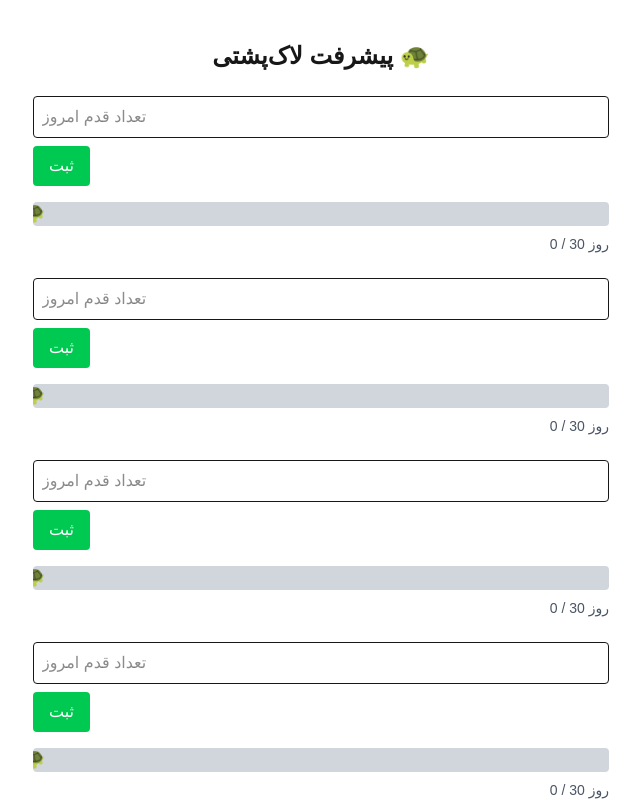
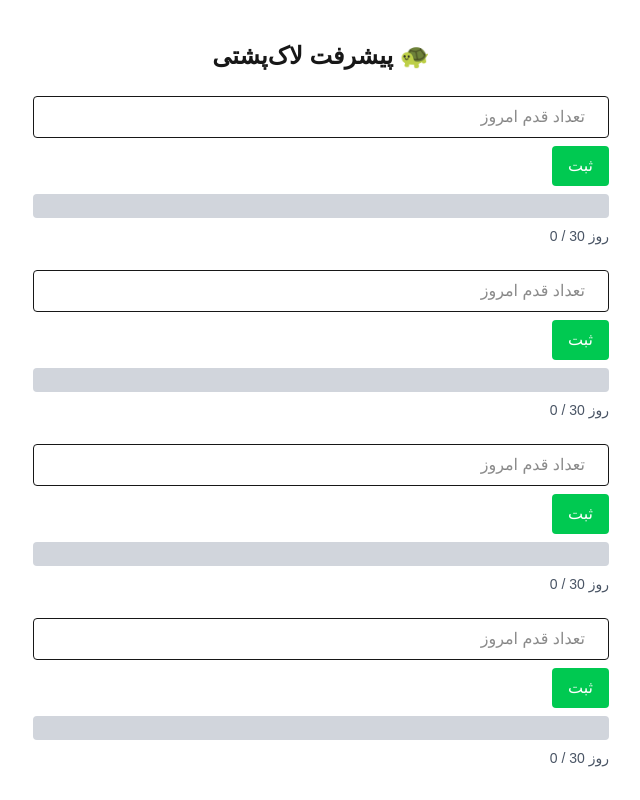
Before and after one commit to mehrcode/fitbond_frontend, a Next.js app: page /turtleGroup in a window 1280 px wide. Shown: the whole page, without its empty margins (319-959 px from the left). Built offline with nearby package versions, Linux system fonts and the light colour scheme.

Commit message:
update progress bar

```diff
--- a/src/app/turtleGroup/page.tsx
+++ b/src/app/turtleGroup/page.tsx
@@ -56,22 +56,24 @@ export default function ProgressApp() {
                             dispatch({ type: 'updateInput', index, value: e.target.value })
                         }
                         placeholder="تعداد قدم امروز"
-                        className="w-full border p-2 rounded"
+                        className="w-full border p-2 rounded text-right"
                     />
+                    <div className="flex justify-end">
                         <button
                             onClick={() => dispatch({ type: 'submitStep', index })}
                             className="bg-green-500 text-white px-4 py-2 rounded hover:bg-green-600"
                         >
                             ثبت
                         </button>
+                    </div>
 
-                    <div className="relative h-6 bg-gray-300 rounded overflow-hidden mt-2">
+                    <div className="relative h-6 bg-gray-300 rounded overflow-hidden mt-2 flex justify-end">
                         {/* لاک‌پشت 🐢 */}
                         <div
                             className="absolute -top-1 text-xl transition-all duration-300"
                             style={{
-                                left: `${(state.progresses[index] / 30) * 100}%`,
-                                transform: 'translateX(-50%)',
+                                width: `${(state.progresses[index] / 30) * 100}%`,
+                                marginLeft: 'auto',
                             }}
                         >
                             🐢
```
Lines whose indentation alone changed are shown as unchanged.
